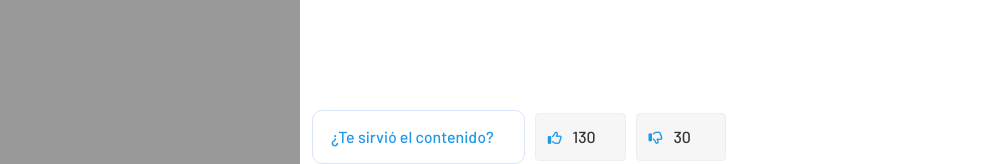
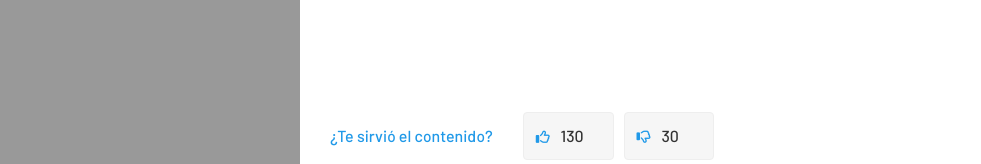
Before and after one commit to Nats85/Manuales-Aranda-Apis, a Jekyll site: the page built from index.md, in a window 1280 px wide and 900 px high, scrolled down 54 px. Shown: the part 736-900 px from the top of the window, without its empty margins (0-981 px from the left). Built offline with Jekyll 4.4.1, drawn with Linux system fonts in a browser that asks for light colours; nearby versions of some CDN libraries.

Commit message:
Update _vote-count.scss

```diff
--- a/_sass/base/_vote-count.scss
+++ b/_sass/base/_vote-count.scss
@@ -4,14 +4,6 @@
         background-image: linear-gradient(to right, #accbee 0%, #e7f0fd 100%);
         width:100%;
         height:100%;
-    }
-
-    .vote {
-        background-color: #ffffff;
-        border: 1px solid rgba(219, 227, 250, 1);
-        background-clip: padding-box;
-        border-radius: 10px;
-        margin-right: 10px;
     }
 
     .vote-container {
```
